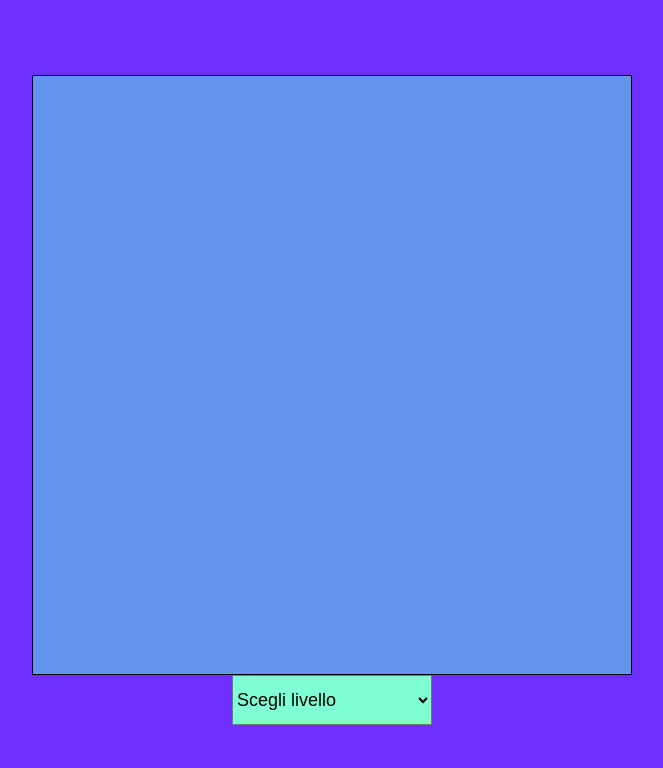
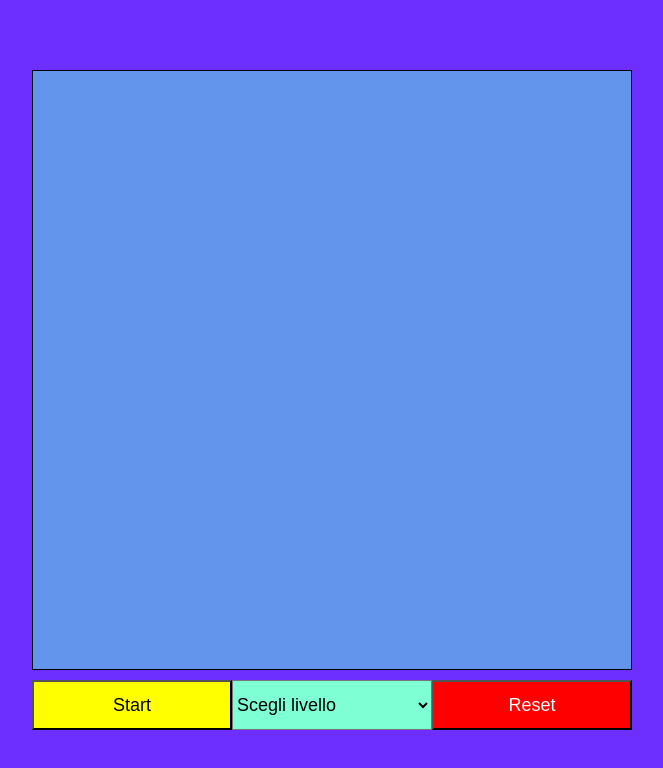
Before and after one commit to nico17022001/js-campominato-grid, a plain HTML site: page index.html in a window 1280 px wide. Shown: the whole page, without its empty margins (308-971 px from the left). Drawn offline with Linux system fonts and the light colour scheme.

Commit message:
aggiunti-tasti-funzionanti

```diff
--- a/index.html
+++ b/index.html
@@ -16,12 +16,22 @@
 
 
 
-    <div><select id="livelli">
-      <option>Scegli livello</option>
-      <option value="100">Facile</option>
-      <option value="81">Medio </option>
-      <option value="49">Difficile</option>
-    </select></div>
+    <div id="comand">
+      <div >
+        <button id="start">Start</button>
+      </div>
+
+      <select id="livelli">
+        <option>Scegli livello</option>
+        <option value="100">Facile</option>
+        <option value="81">Medio </option>
+        <option value="49">Difficile</option>
+      </select>
+
+      <div >
+        <button id="reset">Reset</button>
+      </div>
+    </div>
   </div>
 
 
--- a/script.js
+++ b/script.js
@@ -3,30 +3,71 @@ Passaggi
 1-Creo un collegamento tra la select e js
 2-Creo un ciclo che mi vada a creare 100 box
 3-Creo una funzione che mi cambi i livelli
+
+4- Reset
+5- Aggiungere alla generazione dei livelli le bombe
+6-Far cancellare al Reset le bombe
+7-Far cancellare la griglia
+8-Far azzerare il punteggio
+9-Cancellare il messaggio di fine gioco
+10-Verifico se la casella cliccata è una bomba
+11- Se la casella cliccata è una bomba allora da li il fine gioco
+12- Se non è una bomba aggiungo + 1 al punteggio
+13-Il fine gioco è quanto il punteggio raggiunto è uguale al numero di caselle che non sono delle bombe
+-Il fine gioco rende visibili tutte le bombe
+-Stampare il messaggio  col punteggio e diverso in base alla vittoria o alla sconfitta
+-Congelo la griglia e la opacizzo
 */
 
-const button = document.querySelector("button")
-const container = document.querySelector("#gridcontainer")
-const select = document.querySelector("#livelli")
 
-select.addEventListener("change" , function(){
-  for (let i = 1; i <= this.value; i++) {
-    let contenitoreNumeri = document.createElement("div")
+/******************************************************************
+
+COSTANTI E VARIABILI
+
+*******************************************************************/
+
+
+const button = document.querySelector("button");
+const container = document.querySelector("#gridcontainer");
+const select = document.querySelector("#livelli");
+const start = document.querySelector("#start");
+const reset = document.querySelector("#reset");
+
+
+/******************************************************************
+
+CICLI E FUNZIONI
+
+*******************************************************************/
+
+start.addEventListener("click" , function(){
+  for (let i = 1; i <= select.value; i++) {
+    let contenitoreNumeri = document.createElement("div");
     contenitoreNumeri.classList = "casella hide-number";
     contenitoreNumeri.innerText = i;
-
-
     contenitoreNumeri.addEventListener('click', function () {
     contenitoreNumeri.classList.add('back-color-box-click');
+
       console.log(i)
     });
 
-    if (this.value == 81) {
+    if (select.value == 81) {
       contenitoreNumeri.classList = "casellaMedia hide-number"
     }
-    else if(this.value == 49) {
+    else if(select.value == 49) {
       contenitoreNumeri.classList = "casellaDiff hide-number"
     }
     container.append(contenitoreNumeri)
-  }
-})
+    }
+  });
+
+  reset.addEventListener("click", function(){
+    container.innerText = ""
+  })
+
+
+/******************************************************************
+
+FUNZIONI
+
+*******************************************************************/
--- a/style.css
+++ b/style.css
@@ -54,7 +54,6 @@ button:hover{
   align-items: center;
 }
 
-
 .casellaDiff{
   width: calc(100% / 7);
   height: calc(100% / 7);
@@ -65,8 +64,6 @@ button:hover{
   align-items: center;
 }
 
-
-
 .back-color-box-click{
   background-color: blue;
 }
@@ -74,3 +71,26 @@ button:hover{
 .hide-number {
   font-size: 0;
 }
+
+#comand{
+  display: flex;
+  align-items: center;
+  margin-top: 10px;
+}
+
+#start{
+  width: 200px;
+  height: 50px;
+  background-color: yellow;
+  font-size: large;
+  cursor: pointer;
+}
+
+#reset{
+  width: 200px;
+  height: 50px;
+  background-color: red;
+  color: white;
+  font-size: large;
+  cursor: pointer;
+}
```
